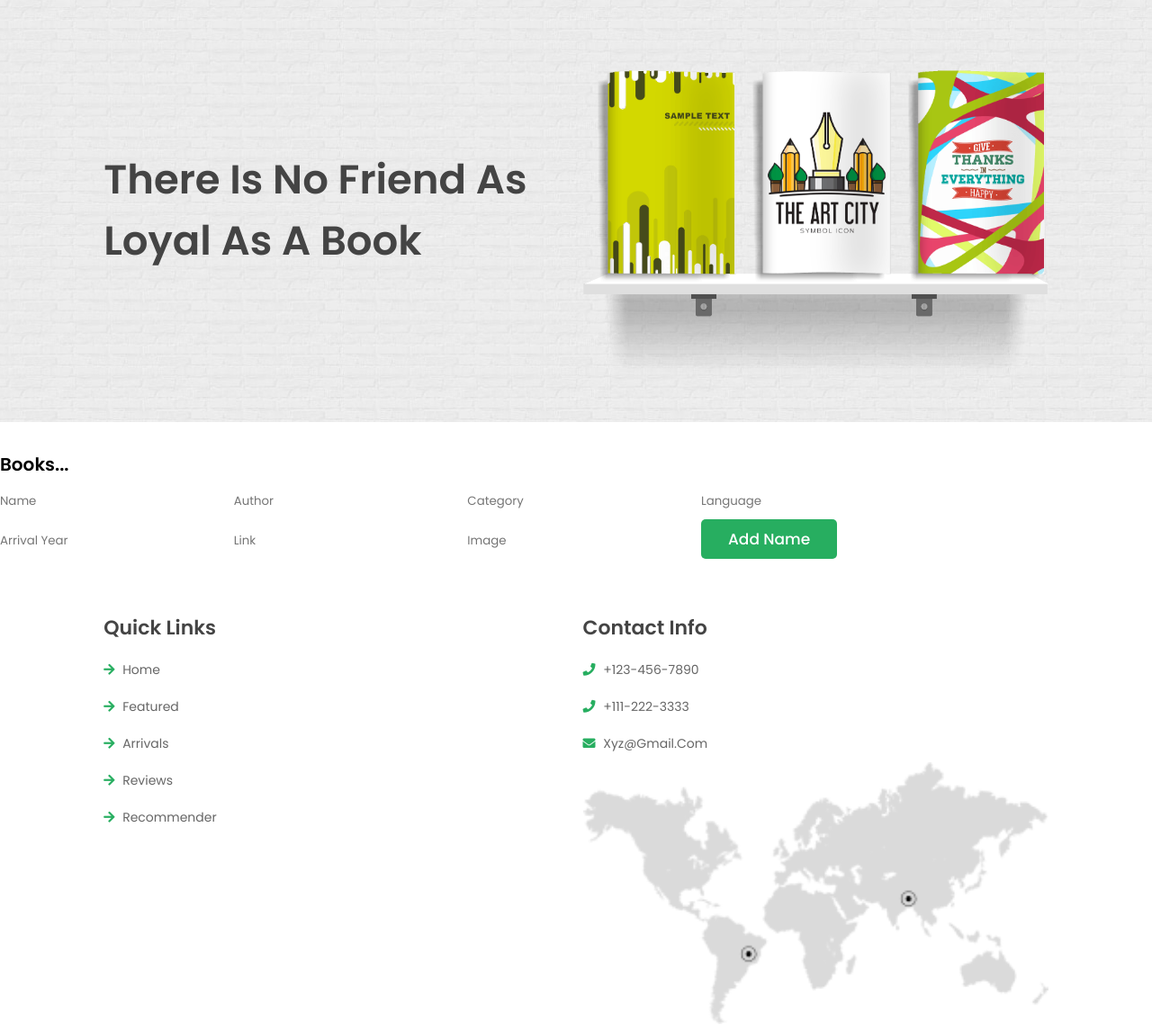
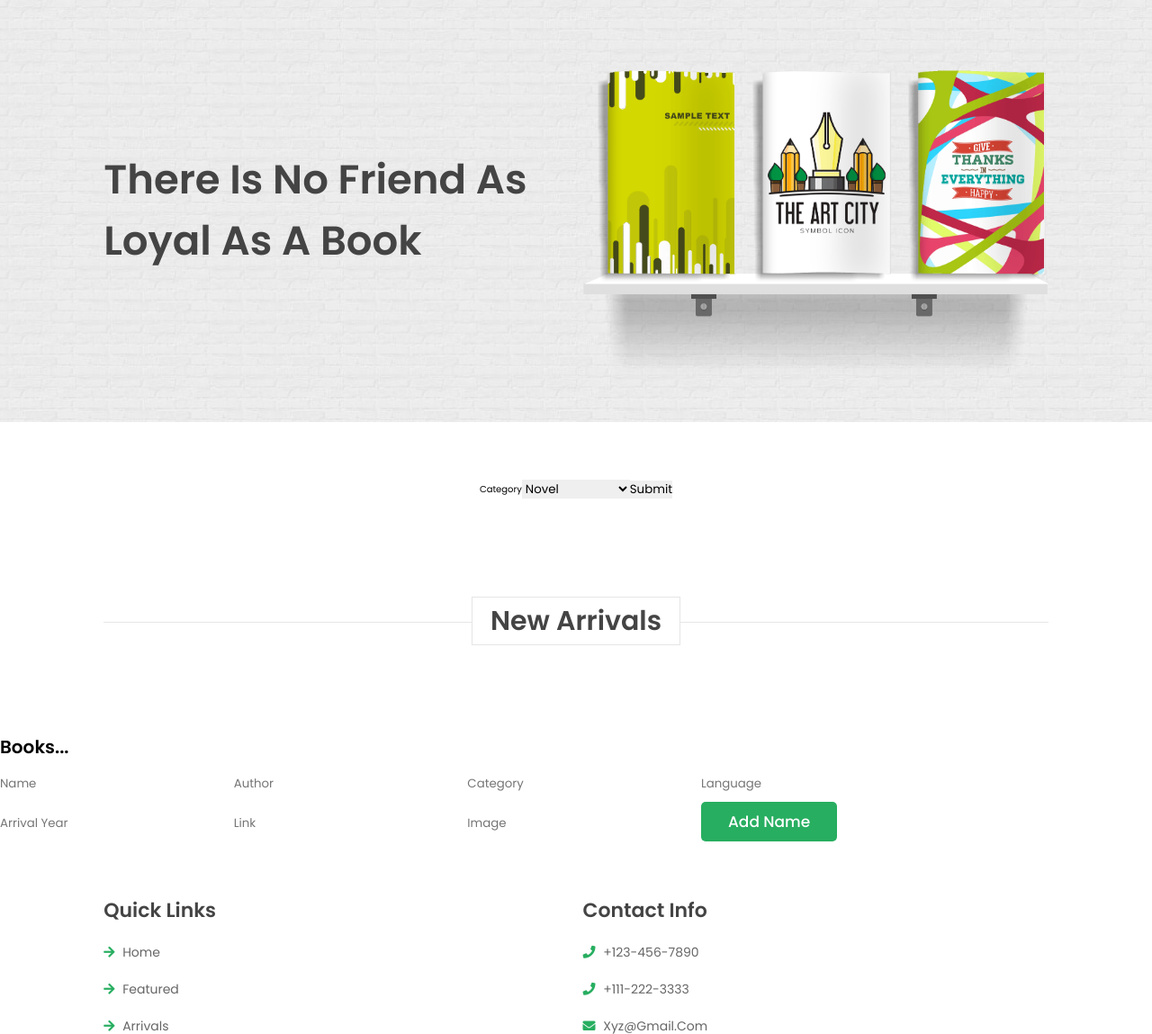
Before and after one commit to himanshu-441/the-book-spot, a Flask app: page /books in a window 1280 px wide. Shown: the part 131-1280 px from the top of the page at 90% size. Run offline with Flask 2, Linux system fonts and the light colour scheme; parts of the project's set-up code (start-up, migrations or seed data) failed here and were passed over.

Commit message:
added category wise books

```diff
--- a/app.py
+++ b/app.py
@@ -31,7 +31,15 @@ class Books(db.Model):
     def __repr__(self) -> str:
         return f"{self.sno} - {self.name} - {self.author}"
 
+@app.route('/books_category', methods=['POST', 'GET'])
+def category():
+    if request.method == 'POST':
+        category = request.form['category']
+        books=Books.query.filter(Books.category==category).all()
+        return render_template("books.html", books=books)
 
+    else:
+        return render_template("books.html")
 
 
 @app.route('/books', methods=['POST', 'GET'])
--- a/static/css/style.css
+++ b/static/css/style.css
@@ -851,3 +851,10 @@ section{
     margin-right: 25%;
     display: inline-block;
   }
+
+  .category{
+    display: flex;
+     align-items: center;
+     justify-content: center;
+     margin: 0 auto;
+  }
--- a/templates/books.html
+++ b/templates/books.html
@@ -1,5 +1,61 @@
 {% extends"layout.html" %}
 {% block body %}
+<br/><br/><br/><br/>
+
+
+<form action="/books_category" method="post" class="category">
+    <label for="category">Category</label>
+    <select name="category" id="category">
+      <option value="Novel">Novel</option>
+      <option value="Autobiography">Autobiography</option>
+      <option value="Thriller">Thriller</option>
+      <option value="Mystery">Mystery</option>
+      <option value="Sci-Fi">Sci-Fi</option>
+      <option value="Westerns">Westerns</option>
+      <option value="Fiction">Fiction</option>
+
+    </select>
+    <input type="submit" value="Submit" />
+</form>
+<br/>
+<br/><br/>
+<br/>
+
+<section class="arrivals" id="arrivals">
+
+    <h1 class="heading"> <span>new arrivals</span> </h1>
+
+    <div class="swiper arrivals-slider">
+
+        <div class="swiper-wrapper">
+
+
+            {%for book in  books%}
+            <div class="swiper-slide box">
+
+                <div class="image">
+                    <img src="static/image/{{ book.image }}" alt="">
+                </div>
+                <div class="content">
+                    <h3 >  {{ book.name  }}  </h3>
+                    <h2>by:-{{book.author}}</h2>
+
+
+                    <a href="{{  book.link }}" class="btn">Go to book</a>
+                </div>
+
+            </div>
+
+
+            {% endfor %}
+
+        </div>
+
+
+    </div>
+
+</section>
+
 <br/>
 <br/>
 <div class="container">
@@ -18,10 +74,7 @@
 </form>
 
 
-{% for book in books%}
-<h3>{{book.name}}</h3>
 
-{% endfor%}
 
 </div>
 
--- a/templates/index.html
+++ b/templates/index.html
@@ -110,7 +110,7 @@
 
 <!-- reviews section starts  -->
 
-<section class="reviews" id="reviews">
+<!--<section class="reviews" id="reviews">
 
     <h1 class="heading"> <span>client's reviews</span> </h1>
 
@@ -199,7 +199,7 @@
 
     </div>
 
-</section>
+</section>-->
 
 <!-- reviews section ends -->
 
--- a/templates/layout.html
+++ b/templates/layout.html
@@ -4,7 +4,7 @@
     <meta charset="UTF-8">
     <meta http-equiv="X-UA-Compatible" content="IE=edge">
     <meta name="viewport" content="width=device-width, initial-scale=1.0">
-    <title>Complete Responsive Online Boot Store Website Design Tutorial</title>
+    <title>The Book Spot</title>
 
     <link rel="stylesheet" href="https://unpkg.com/swiper@7/swiper-bundle.min.css" />
 
```
Also changed, not shown: templates/category.html (added, +19 -0 lines).
